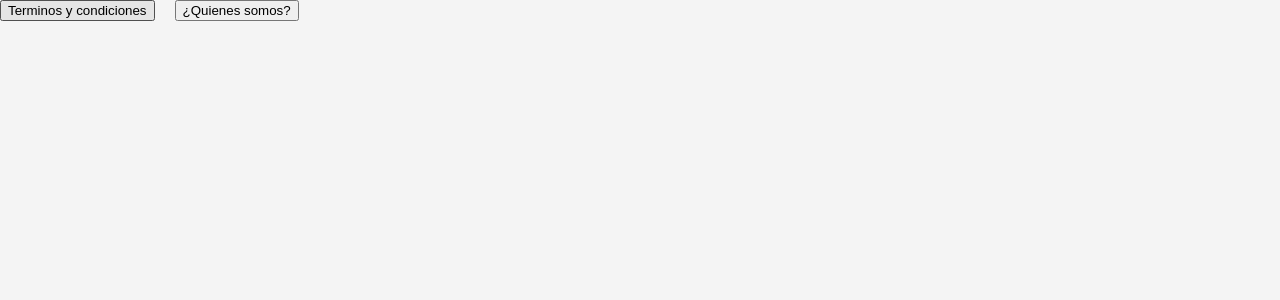
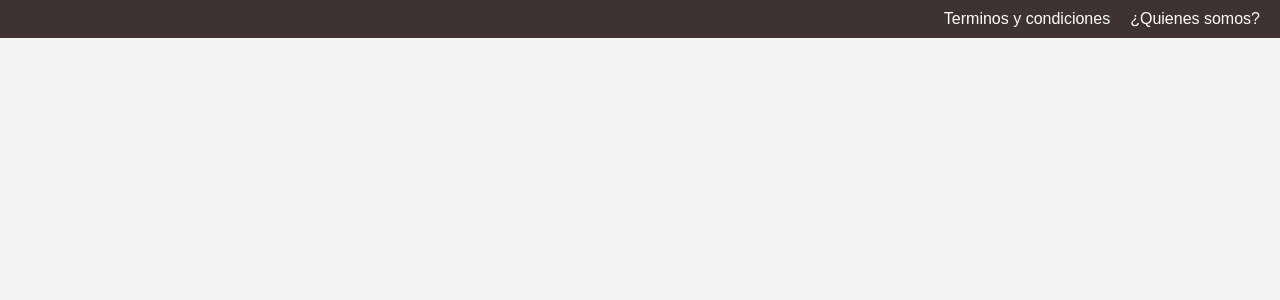
Before and after one commit to LautaroOlmedo/Barney, a React (Create React App) app: page / in a window 1280 px wide. Shown: the top 300 px of the page. Built offline with nearby package versions, Linux system fonts and the light colour scheme.

Commit message:
Le agregue estilos al NavBar

```diff
--- /dev/null
+++ b/src/common/navBar/NavBar.css
@@ -0,0 +1,23 @@
+.navbar {
+  background-color: #3E3232;
+  color: #fff;
+  padding: 10px 20px;
+}
+
+.navbar-container {
+  display: flex;
+  justify-content: flex-end;
+}
+
+.navbar-item {
+  margin-right: 20px;
+}
+
+.navbar-link {
+  text-decoration: none;
+  color: #fff;
+}
+
+.navbar-link:hover {
+  text-decoration: underline;
+}
--- a/src/common/navBar/NavBar.tsx
+++ b/src/common/navBar/NavBar.tsx
@@ -1,19 +1,22 @@
 import React from "react";
 import { Link } from "react-router-dom";
+import "./NavBar.css"
 
 export const NavBar: React.FC<{}> = () => {
   return (
-    <div style={{ display: "flex" }}>
-      <div style={{ marginRight: "20px" }}>
-        <Link to={"/profile/:id"}>
-          <button>Terminos y condiciones</button>
-        </Link>
+    <nav className="navbar">
+      <div className="navbar-container">
+        <div className="navbar-item">
+          <Link to={"/profile/:id"} className="navbar-link">
+            Terminos y condiciones
+          </Link>
+        </div>
+        <div>
+          <Link to={"/mypets/:id" } className="navbar-link">
+            ¿Quienes somos?
+          </Link>
+        </div>
       </div>
-      <div>
-        <Link to={"/mypets/:id"}>
-          <button>¿Quienes somos?</button>
-        </Link>
-      </div>
-    </div>
+    </nav>
   );
 };
```
